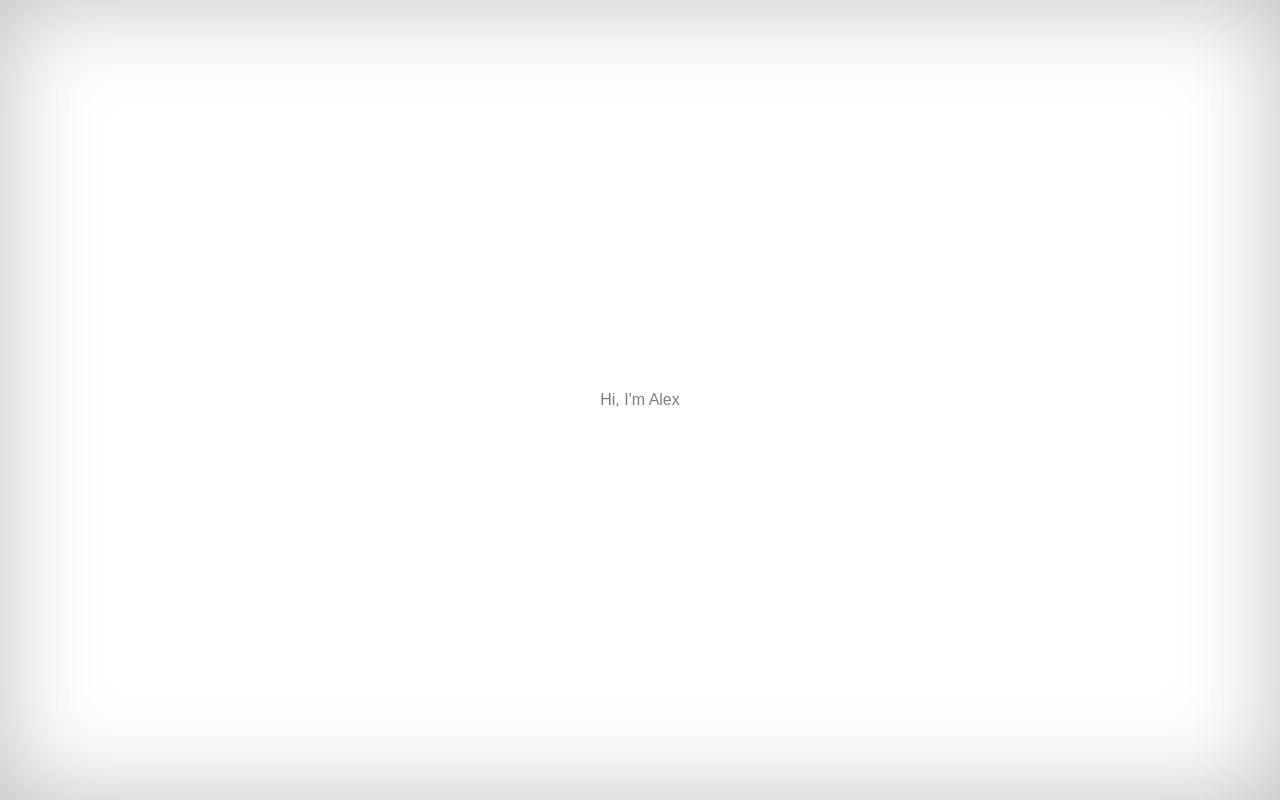
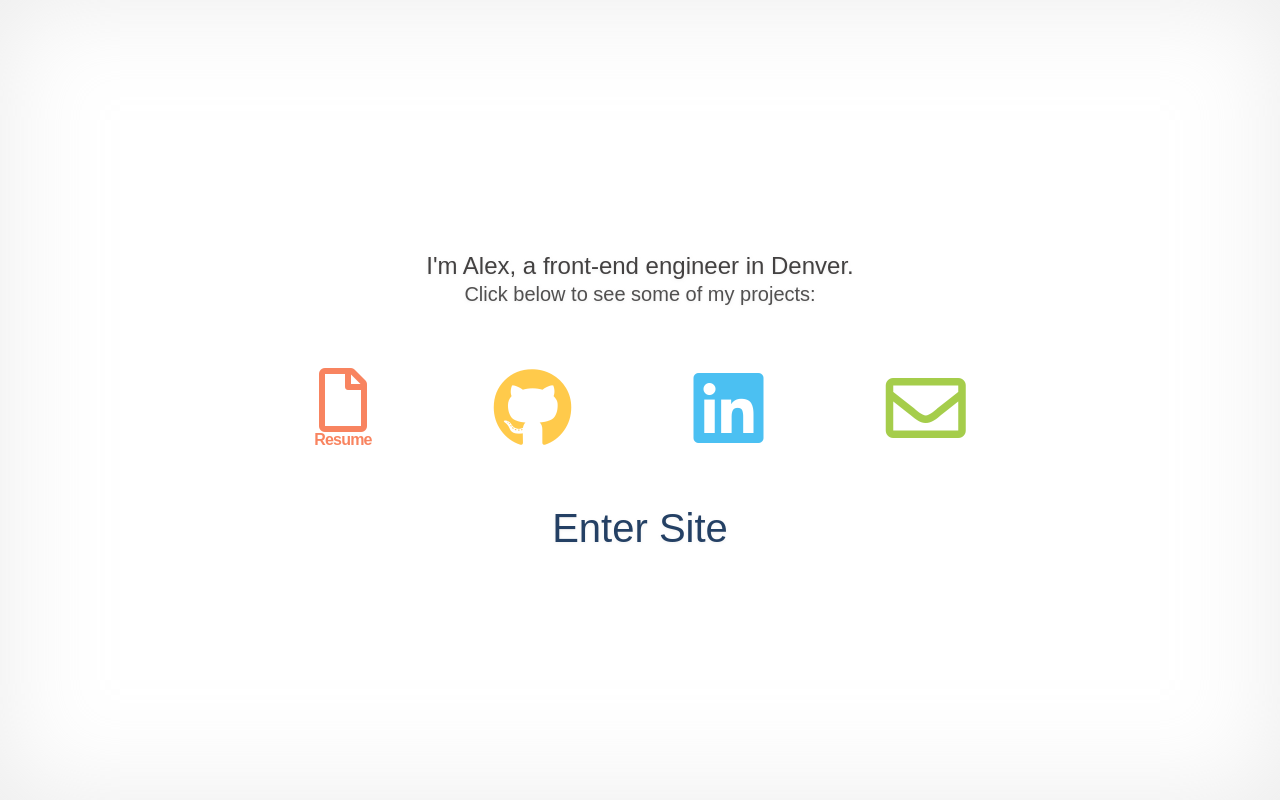
Before and after one commit to alexanderela/personal-website, an Angular app: page / in a window 1280 px wide. Built offline with nearby package versions, Linux system fonts and the light colour scheme.

Commit message:
Add styling to landing page

```diff
--- a/src/app/about/about.component.css
+++ b/src/app/about/about.component.css
@@ -12,6 +12,7 @@
 	font-size: 1.5rem;
 	font-weight: 700;
 	margin: 0 0 2rem;
+	opacity: 0.8;
 }
 
 .About-summary-paragraph {
--- a/src/app/app.component.css
+++ b/src/app/app.component.css
@@ -18,6 +18,7 @@ a {
 	justify-content: space-around;
 	align-items: center;
   margin: 0 0 2rem;
+  opacity: .9;
 	width: 23rem;
 }
 
@@ -183,6 +184,7 @@ nav.sidebar-nav div a:hover:after {
 	color: #515050;
 	font-size: 1.25rem;
 	font-weight: 800;
+	opacity: 0.9;
 }
 
 .resume {
--- a/src/app/landing/landing.component.css
+++ b/src/app/landing/landing.component.css
@@ -1,9 +1,100 @@
 .Landing {
 	align-items: center;
-	box-shadow: inset 0 0 100px rgba(0,0,0,.5);
-	display: flex;
+	box-shadow: inset 0 0 100px rgba(218, 218, 218, 0.5);
+  display: flex;
+	flex-direction: column;
 	height: 100vh;
 	justify-content: center;
-	opacity: 0.5;
 	width: 100vw;
 }
+
+.landing-text {
+  line-height: 1.75rem;
+  text-align: center;
+  width: 70%;
+  text-shadow: 0 1px 3px rgba(223, 223, 223, 0.5);
+}
+
+.landing-intro {
+	color: #434141;
+  font-size: 1.5rem;
+}
+
+.landing-click-below {
+	color: #515050;
+  font-size: 1.25rem;
+}
+
+.landing-nav {
+	align-items: center;
+	display: flex;
+	justify-content: space-evenly;
+	height: 25%;
+	opacity: 0.7;
+	width: 70%;
+}
+
+.landing-nav-link {
+	text-decoration: none;
+}
+
+
+.resume {
+	color: #F6511D;
+}
+
+.resume:after {
+	background: #F6511D;
+}
+
+.github {
+	color: #FFB400;
+}
+
+.github:after {
+	background: #FFB400;
+}
+
+.linkedin {
+	color: #00A6ED;
+}
+
+.linkedin:after {
+	background: #00A6ED;
+}
+
+.email {
+	color: #7FB800;
+}
+
+.email:after {
+	background: #7FB800;
+}
+
+.landing-icon {
+	align-items: center;
+	display: flex;
+	justify-content: center;
+	flex-direction: column;
+	font-size: 5rem;
+}
+
+.landing-icon-resume {
+	font-size: 4rem;
+}
+
+.resume-description {
+	font-family: 'Courier Prime', sans-serif;
+	font-size: 1rem;
+	font-weight: 600;
+	letter-spacing: -0.05rem;
+}
+
+.landing-enter {
+	color: #0D2C54;
+	font-size: 2.5rem;
+	opacity: .9;
+	text-align: center;
+	text-decoration: none;
+	text-shadow: 0 1px 3px rgba(225, 225, 225, 0.5)
+}
--- a/src/app/landing/landing.component.html
+++ b/src/app/landing/landing.component.html
@@ -1,3 +1,29 @@
 <section class='Landing'>
-  <h1>Hi, I'm Alex</h1>
+  <h2 class='landing-intro landing-text'>I'm Alex, a front-end engineer in Denver.</h2>
+	<h3 class='landing-click-below landing-text'>Click below to see some of my projects:</h3>
+  <nav class='landing-nav'>
+  	<a class='landing-nav-link resume'
+       href='https://www.dropbox.com/s/qb22qq3o59pgacl/Front_End_Engineer_Alexander_Ela_Resume.pdf?dl=0'
+       target='_blank'>
+      <i class="far fa-file landing-icon landing-icon-resume"><div class='resume-description'>Resume</div></i>
+    </a>
+    <a class='landing-nav-link github'
+       href='https://github.com/alexanderela'
+       target='_blank'>
+      <i class="fab fa-github landing-icon"></i>
+    </a>
+    <a class='landing-nav-link linkedin'
+       href='https://www.linkedin.com/in/alexanderela/'
+       target='_blank'>
+      <i class="fab fa-linkedin landing-icon"></i>
+    </a>
+    <a class='landing-nav-link email'
+       href='mailto:ela.alexander@gmail.com'>
+      <i class="far fa-envelope landing-icon"></i>
+    </a>
+  </nav>
+  <h1>
+  	<a class='landing-enter' routerLink='/about'>Enter Site
+  	</a>
+  </h1>
 </section>
```
Also changed, not shown: src/styles.css (line endings or trailing spaces).
